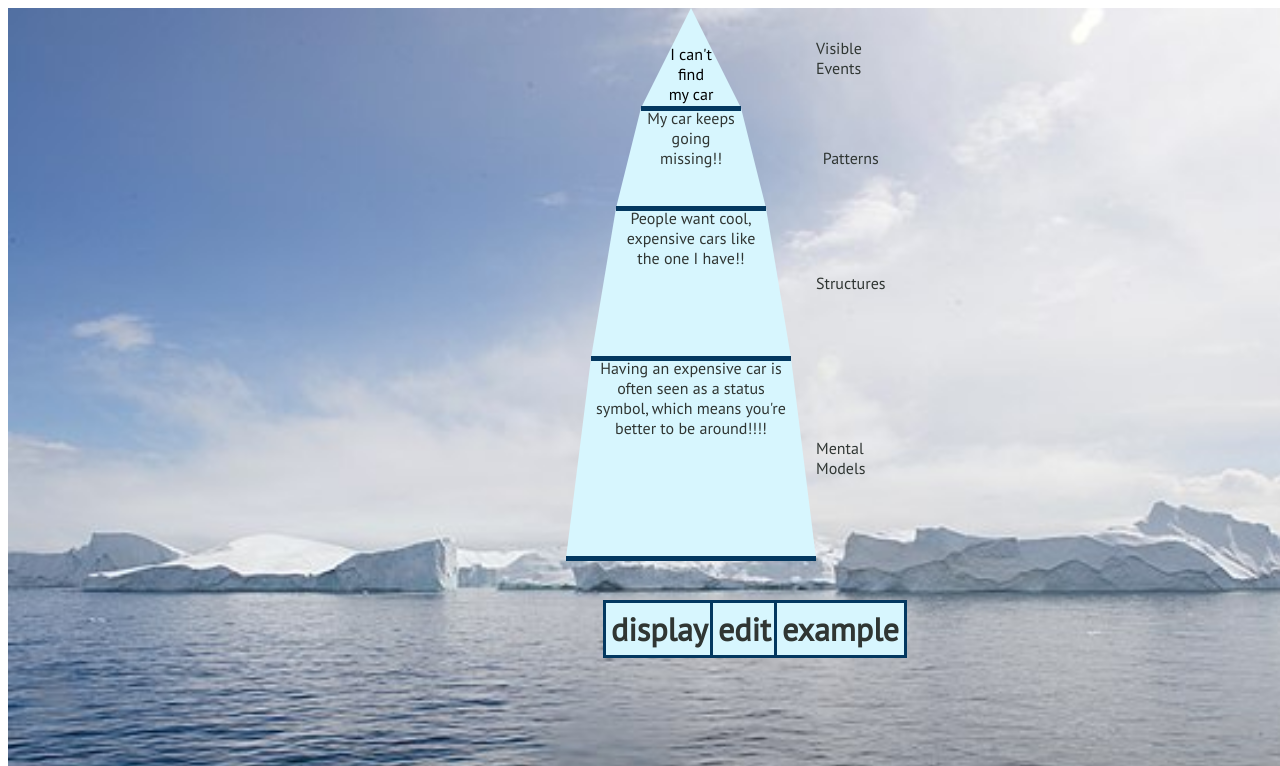
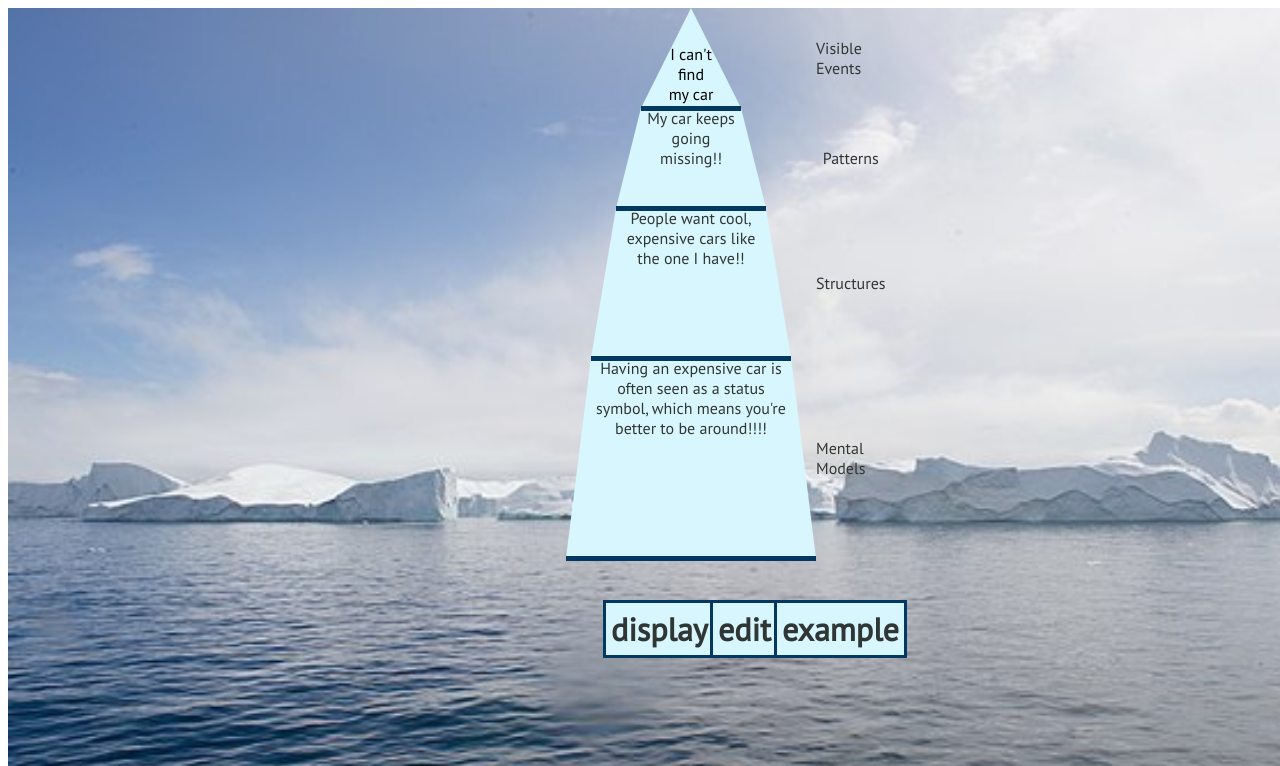
Before and after one commit to Etanjo/SystemsThinking, a Svelte app: page / in a window 1280 px wide. Shown: the top 766 px of the page. Built offline with nearby package versions, Linux system fonts and the light colour scheme.

Commit message:
moved background image a little

```diff
--- a/src/App.svelte
+++ b/src/App.svelte
@@ -22,7 +22,7 @@
     background-image: url("icebergbg.jpg");
     background-repeat: no-repeat;
        background-size: contain;
-
+    background-position-y: -70px;
     height: 980px;
     width: 1500px;
   }
```
